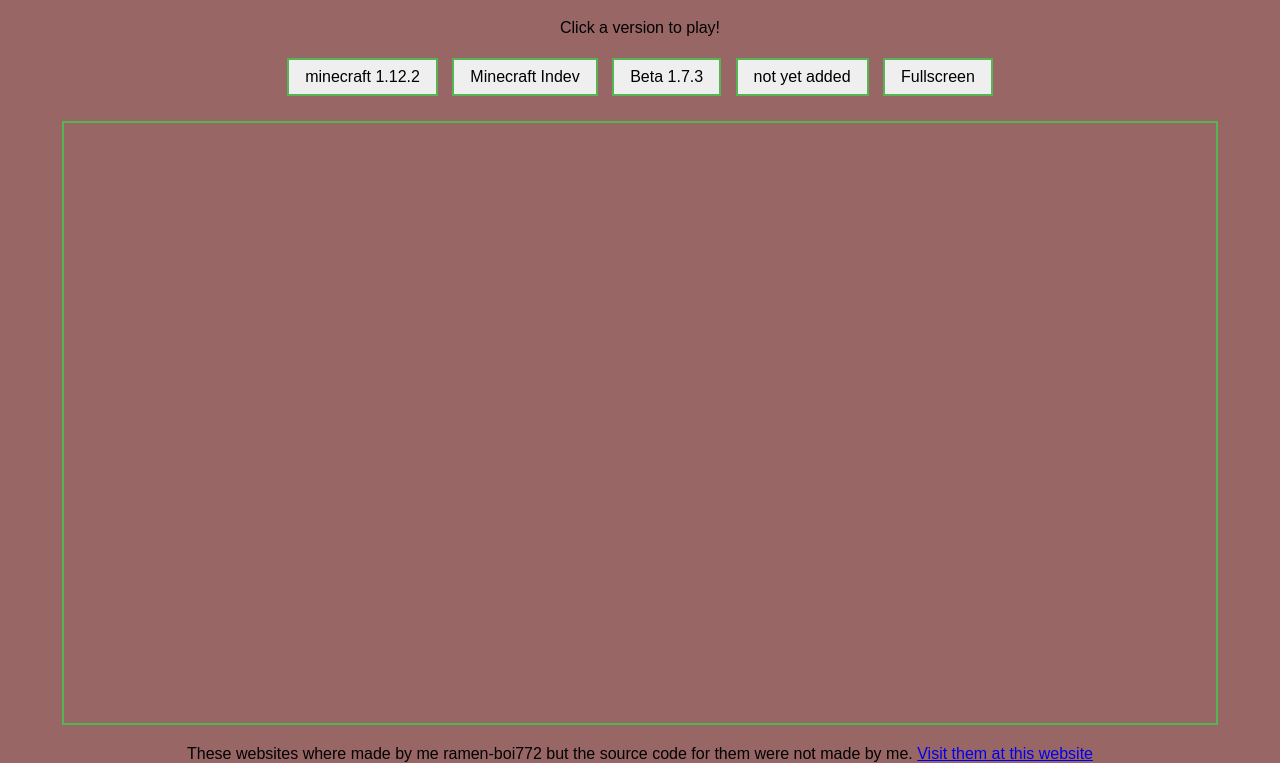
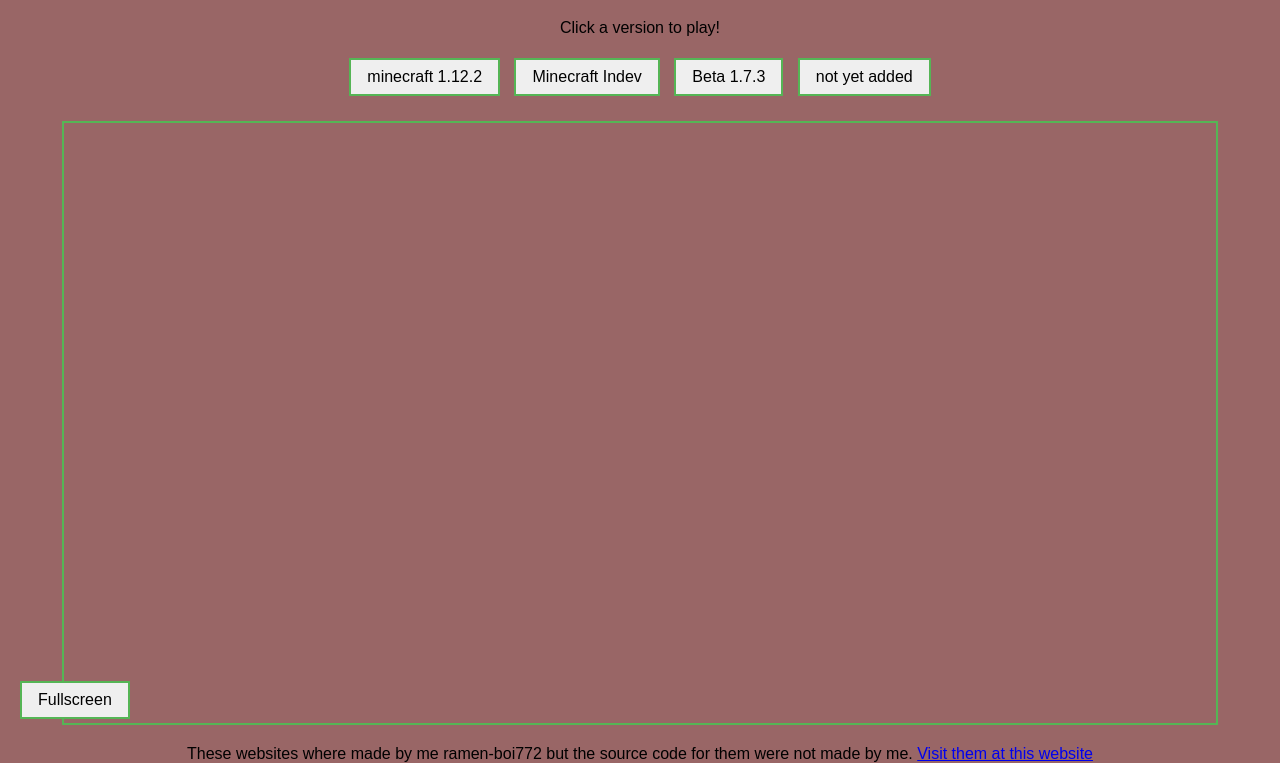
Before and after one commit to ramen-boi772/launcher-le-eaglercraft, a plain HTML site: page index.html in a window 1280 px wide. Shown: the part 61-824 px from the top of the page. Drawn offline with Linux system fonts and the light colour scheme.

Commit message:
Update index.html

```diff
--- a/index.html
+++ b/index.html
@@ -9,11 +9,18 @@
         button { font-size: 16px; margin: 5px; padding: 8px 16px; cursor: pointer; border: 2px solid #55b555;}
         iframe { width: 90%; height: 600px; border: 2px solid #55b555; margin-top: 20px; }
 
-        /* fullscreen iframe (added) */
         iframe:fullscreen {
             width: 100vw;
             height: 100vh;
             border: none;
+        }
+
+        /* ADDED: fullscreen button bottom-left */
+        button[onclick="toggleFullscreen()"] {
+            position: fixed;
+            bottom: 15px;
+            left: 15px;
+            z-index: 9999;
         }
     </style>
 </head>
@@ -26,7 +33,6 @@
     <button onclick="loadPart('https://ramen-boi772.github.io/secret-stuff-v4/')">Beta 1.7.3</button>
     <button onclick="loadPart('(PLACEHOLDER)')">not yet added</button>
 
-    <!-- fullscreen button (added) -->
     <button onclick="toggleFullscreen()">Fullscreen</button>
 
     <iframe id="gameFrame" src="" allowfullscreen></iframe>
@@ -36,7 +42,6 @@
             document.getElementById('gameFrame').src = url;
         }
 
-        // fullscreen function (added)
         function toggleFullscreen() {
             const iframe = document.getElementById('gameFrame');
             if (!document.fullscreenElement) {
```
